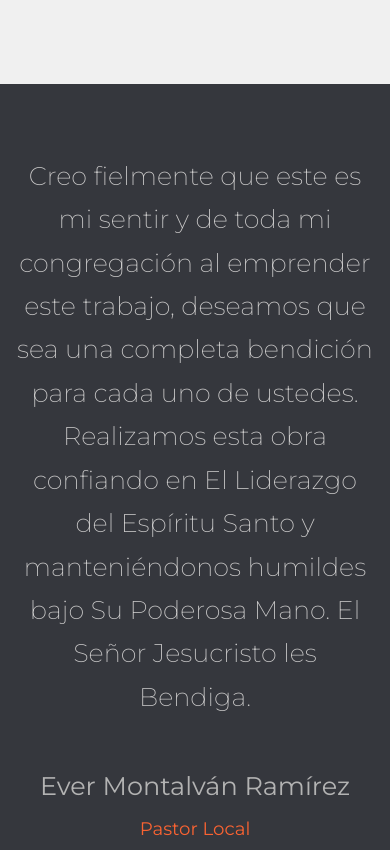
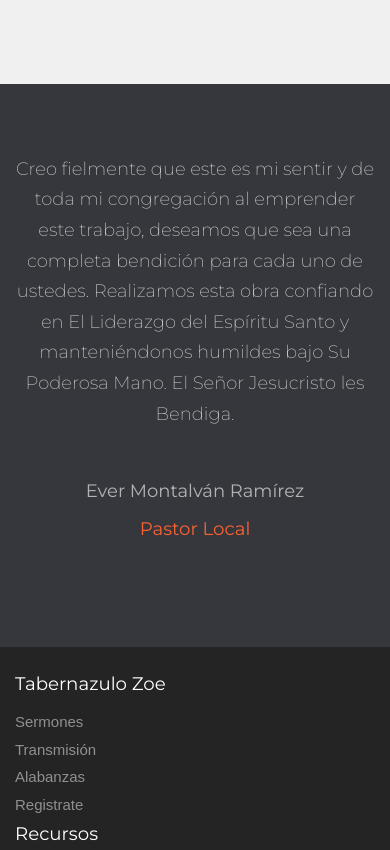
Before and after one commit to mper822/WebTabernaculoZoe, a website: page index.html in a window 390 px wide. Shown: the part 3677-4527 px from the top of the page. Drawn offline with nearby package versions, Linux system fonts and the light colour scheme; some packages are replaced by stand-ins of ours; files that its build step writes are made by us from their sources.

Commit message:
initial commit2

```diff
--- a/index.html
+++ b/index.html
@@ -88,6 +88,15 @@ img{ max-width:100%;}
 
 
 }
+
+@media screen and (max-width: 575px)  {
+
+.intro h3{
+  font-size: 18px;
+}
+
+}
+
 
 
 
@@ -423,7 +432,7 @@ img{ max-width:100%;}
 
 
 
-      <div class="section " style="background-color:#35373d">
+      <div class="section intro" style="background-color:#35373d">
         <div class="container">
           <div class="row text-center">
             <div class="col-md-12 ml-auto mr-auto">
```
